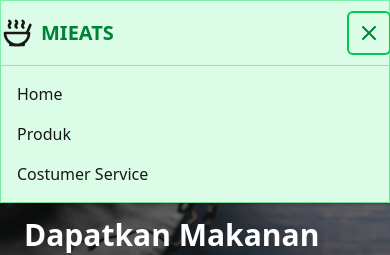
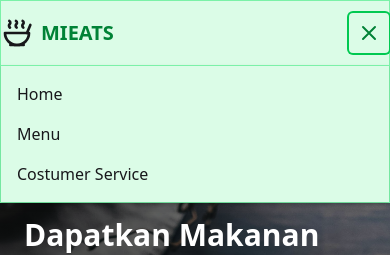
Before and after one commit to Zell4wir/proyek-website, a React (Vite) app: page / in a window 390 px wide. Both pictures are taken after a click on the button 369 px from the left and 33 px from the top of the page. Shown: the top 255 px of the page. Built offline with nearby package versions, Linux system fonts and the light colour scheme.

Commit message:
Memperbaiki tampilan menu di tampilan android

```diff
--- a/src/components/navbar.jsx
+++ b/src/components/navbar.jsx
@@ -73,11 +73,11 @@ function NavBar() {
             </li>
             <li>
               <a
-                href="/produk"
+                href="/menu"
                 className="hover:text-green-500"
                 onClick={() => setMenuOpen(false)}
               >
-                Produk
+                Menu
               </a>
             </li>
             <li>
```
